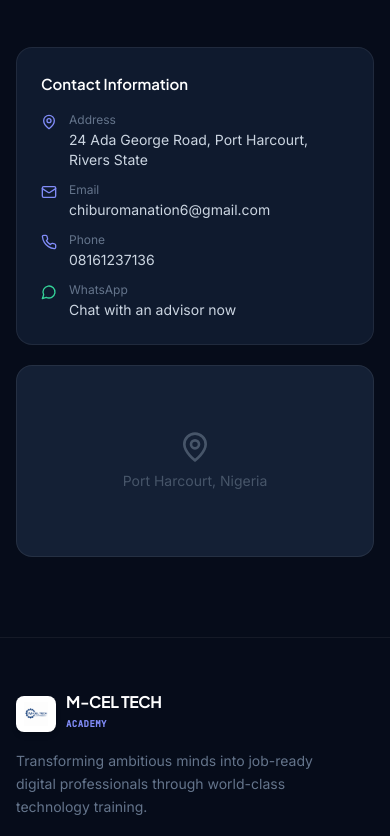
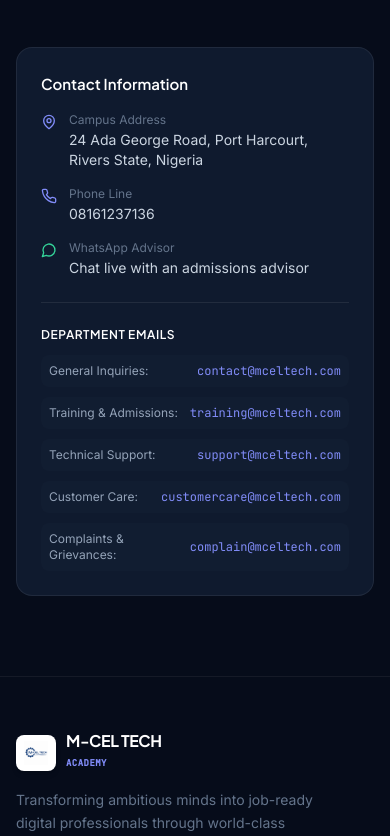
Before and after one commit to NATION-eng/M-CEL-TECH-ACADEMY, a React (Vite) app in the folder frontend/: page /contact in a window 390 px wide. Shown: the part 868-1704 px from the top of the page. Built offline with nearby package versions, Linux system fonts and the light colour scheme; no server answers.

Commit message:
fix(contact): configure dedicated department emails (support, customercare, complain, training, contact), main phone line 08161237136, and WhatsApp advisor

```diff
--- a/frontend/src/config/socialLinks.ts
+++ b/frontend/src/config/socialLinks.ts
@@ -8,8 +8,16 @@
   youtube: 'https://www.youtube.com/@chiburomanation-ok8ry',
   linkedin: 'https://www.linkedin.com/in/chiburoma-nation-752395312/',
   facebook: 'https://web.facebook.com/profile.php?id=100088832640333',
-  email: 'chiburomanation6@gmail.com',
+  email: 'contact@mceltech.com',
+  emails: {
+    contact: 'contact@mceltech.com',
+    support: 'support@mceltech.com',
+    customercare: 'customercare@mceltech.com',
+    complain: 'complain@mceltech.com',
+    training: 'training@mceltech.com',
+  },
   phone: '08161237136',
   // Digits-only, international format, for tel:/wa.me links.
   phoneIntl: '+2348161237136',
+  whatsappPhone: '+2348116079309',
 }
--- a/frontend/src/pages/public/ContactPage.tsx
+++ b/frontend/src/pages/public/ContactPage.tsx
@@ -46,29 +46,56 @@
             <div className="space-y-5">
               <div className="card p-6">
                 <h3 className="font-semibold text-white mb-4">Contact Information</h3>
-                <div className="space-y-3">
+                <div className="space-y-4">
                   <div className="flex gap-3 text-sm">
                     <MapPin size={16} className="text-brand-400 flex-shrink-0 mt-0.5"/>
-                    <div><div className="text-slate-500 text-xs mb-0.5">Address</div><div className="text-slate-300">24 Ada George Road, Port Harcourt, Rivers State</div></div>
+                    <div>
+                      <div className="text-slate-500 text-xs mb-0.5">Campus Address</div>
+                      <div className="text-slate-300">24 Ada George Road, Port Harcourt, Rivers State, Nigeria</div>
+                    </div>
                   </div>
-                  <a href={`mailto:${SOCIAL_LINKS.email}`} className="flex gap-3 text-sm group">
-                    <Mail size={16} className="text-brand-400 flex-shrink-0 mt-0.5"/>
-                    <div><div className="text-slate-500 text-xs mb-0.5">Email</div><div className="text-slate-300 group-hover:text-brand-400 transition-colors">{SOCIAL_LINKS.email}</div></div>
-                  </a>
+
                   <a href={`tel:${SOCIAL_LINKS.phoneIntl}`} className="flex gap-3 text-sm group">
                     <Phone size={16} className="text-brand-400 flex-shrink-0 mt-0.5"/>
-                    <div><div className="text-slate-500 text-xs mb-0.5">Phone</div><div className="text-slate-300 group-hover:text-brand-400 transition-colors">{SOCIAL_LINKS.phone}</div></div>
+                    <div>
+                      <div className="text-slate-500 text-xs mb-0.5">Phone Line</div>
+                      <div className="text-slate-300 group-hover:text-brand-400 transition-colors">{SOCIAL_LINKS.phone}</div>
+                    </div>
                   </a>
+
                   <a href={SOCIAL_LINKS.whatsapp} target="_blank" rel="noopener noreferrer" className="flex gap-3 text-sm group">
                     <MessageCircle size={16} className="text-emerald-400 flex-shrink-0 mt-0.5"/>
-                    <div><div className="text-slate-500 text-xs mb-0.5">WhatsApp</div><div className="text-slate-300 group-hover:text-emerald-400 transition-colors">Chat with an advisor now</div></div>
+                    <div>
+                      <div className="text-slate-500 text-xs mb-0.5">WhatsApp Advisor</div>
+                      <div className="text-slate-300 group-hover:text-emerald-400 transition-colors">Chat live with an admissions advisor</div>
+                    </div>
                   </a>
                 </div>
-              </div>
-              <div className="card p-6 h-48 bg-ink-700 flex items-center justify-center">
-                <div className="text-center text-slate-600">
-                  <MapPin size={32} className="mx-auto mb-2"/>
-                  <p className="text-sm">Port Harcourt, Nigeria</p>
+
+                <div className="mt-6 pt-6 border-t border-white/[0.08]">
+                  <h4 className="text-xs font-semibold text-white mb-3 uppercase tracking-wider">Department Emails</h4>
+                  <div className="space-y-2.5">
+                    <a href="mailto:contact@mceltech.com" className="flex items-center justify-between text-xs p-2 rounded-lg bg-ink-700/50 hover:bg-ink-700 text-slate-300 hover:text-white transition-colors">
+                      <span className="text-slate-400">General Inquiries:</span>
+                      <span className="font-mono text-brand-400">contact@mceltech.com</span>
+                    </a>
+                    <a href="mailto:training@mceltech.com" className="flex items-center justify-between text-xs p-2 rounded-lg bg-ink-700/50 hover:bg-ink-700 text-slate-300 hover:text-white transition-colors">
+                      <span className="text-slate-400">Training & Admissions:</span>
+                      <span className="font-mono text-brand-400">training@mceltech.com</span>
+                    </a>
+                    <a href="mailto:support@mceltech.com" className="flex items-center justify-between text-xs p-2 rounded-lg bg-ink-700/50 hover:bg-ink-700 text-slate-300 hover:text-white transition-colors">
+                      <span className="text-slate-400">Technical Support:</span>
+                      <span className="font-mono text-brand-400">support@mceltech.com</span>
+                    </a>
+                    <a href="mailto:customercare@mceltech.com" className="flex items-center justify-between text-xs p-2 rounded-lg bg-ink-700/50 hover:bg-ink-700 text-slate-300 hover:text-white transition-colors">
+                      <span className="text-slate-400">Customer Care:</span>
+                      <span className="font-mono text-brand-400">customercare@mceltech.com</span>
+                    </a>
+                    <a href="mailto:complain@mceltech.com" className="flex items-center justify-between text-xs p-2 rounded-lg bg-ink-700/50 hover:bg-ink-700 text-slate-300 hover:text-white transition-colors">
+                      <span className="text-slate-400">Complaints & Grievances:</span>
+                      <span className="font-mono text-brand-400">complain@mceltech.com</span>
+                    </a>
+                  </div>
                 </div>
               </div>
             </div>
--- a/frontend/src/pages/superadmin/Settings.tsx
+++ b/frontend/src/pages/superadmin/Settings.tsx
@@ -10,7 +10,7 @@
 type SecuritySettings = { requireStrongPasswords:boolean; sessionTimeout:string; maxLoginAttempts:string; enableAuditLogs:boolean }
 
 export default function SuperAdminSettings() {
-  const [general, setGeneral] = useState<GeneralSettings>({ academyName:'M-CEL TECH ACADEMY', tagline:'Become a Job-Ready Digital Professional', address:'24 Ada George Road, Port Harcourt, Rivers State', email:'hello@mceltechacademy.com', phone:'+234 (0) 800 000 0000' })
+  const [general, setGeneral] = useState<GeneralSettings>({ academyName:'M-CEL TECH ACADEMY', tagline:'Become a Job-Ready Digital Professional', address:'24 Ada George Road, Port Harcourt, Rivers State', email:'contact@mceltech.com', phone:'08161237136' })
   const [payment, setPayment] = useState<PaymentSettings>({ defaultDepositPercent:'60', paystackEnabled:true, flutterwaveEnabled:true, allowInstallments:true })
   const [notif, setNotif] = useState<NotifSettings>({ assignmentReminders:true, paymentReminders:true, certificateNotifs:true, emailNotifications:true })
   const [security, setSecurity] = useState<SecuritySettings>({ requireStrongPasswords:true, sessionTimeout:'60', maxLoginAttempts:'5', enableAuditLogs:true })
```
Also changed, not shown: 1 other file (tests, documents, lock files or other folders).
